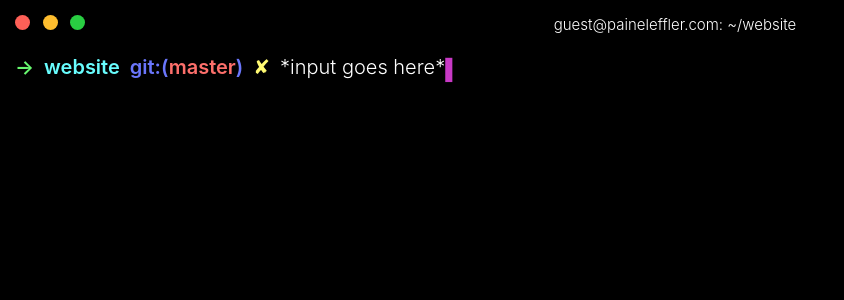
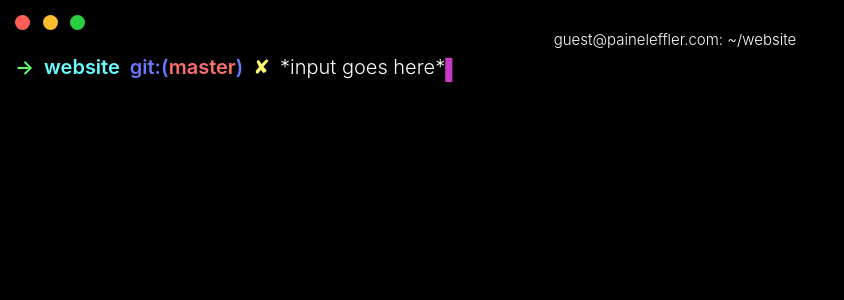
Before and after one commit to paineleffler/old-terminal, a React (Create React App) app: page / in a window 1280 px wide. Shown: the top 300 px of the page, without its empty margins (0-844 px from the left). Built offline with nearby package versions, Linux system fonts and the light colour scheme.

Commit message:
make text not selectable in the top bar

```diff
--- a/src/components/Header.js
+++ b/src/components/Header.js
@@ -23,6 +23,10 @@ const LeftContainer = styled.div`
 const CenterContainer = styled.div`
   text-align: center;
   width: 50rem;
+  -webkit-user-select: none; /* Safari */
+  -moz-user-select: none; /* Firefox */
+  -ms-user-select: none; /* IE10+/Edge */
+  user-select: none; /* Standard */
 `
 
 const MacOptions = styled.div`
@@ -49,6 +53,9 @@ const Circle = styled.div`
 `
 
 const Header = () => {
+  // change this later into a prop
+  const path = '/website'
+
   return (
     <TopBar>
       <LeftContainer>
@@ -58,7 +65,9 @@ const Header = () => {
           <Circle />
         </MacOptions>
       </LeftContainer>
-      <CenterContainer>guest@paineleffler.com: ~/website</CenterContainer>
+      <CenterContainer>
+        <p unselectable="on">guest@paineleffler.com: ~{path}</p>
+      </CenterContainer>
       <RightContainer />
     </TopBar>
   )
```
